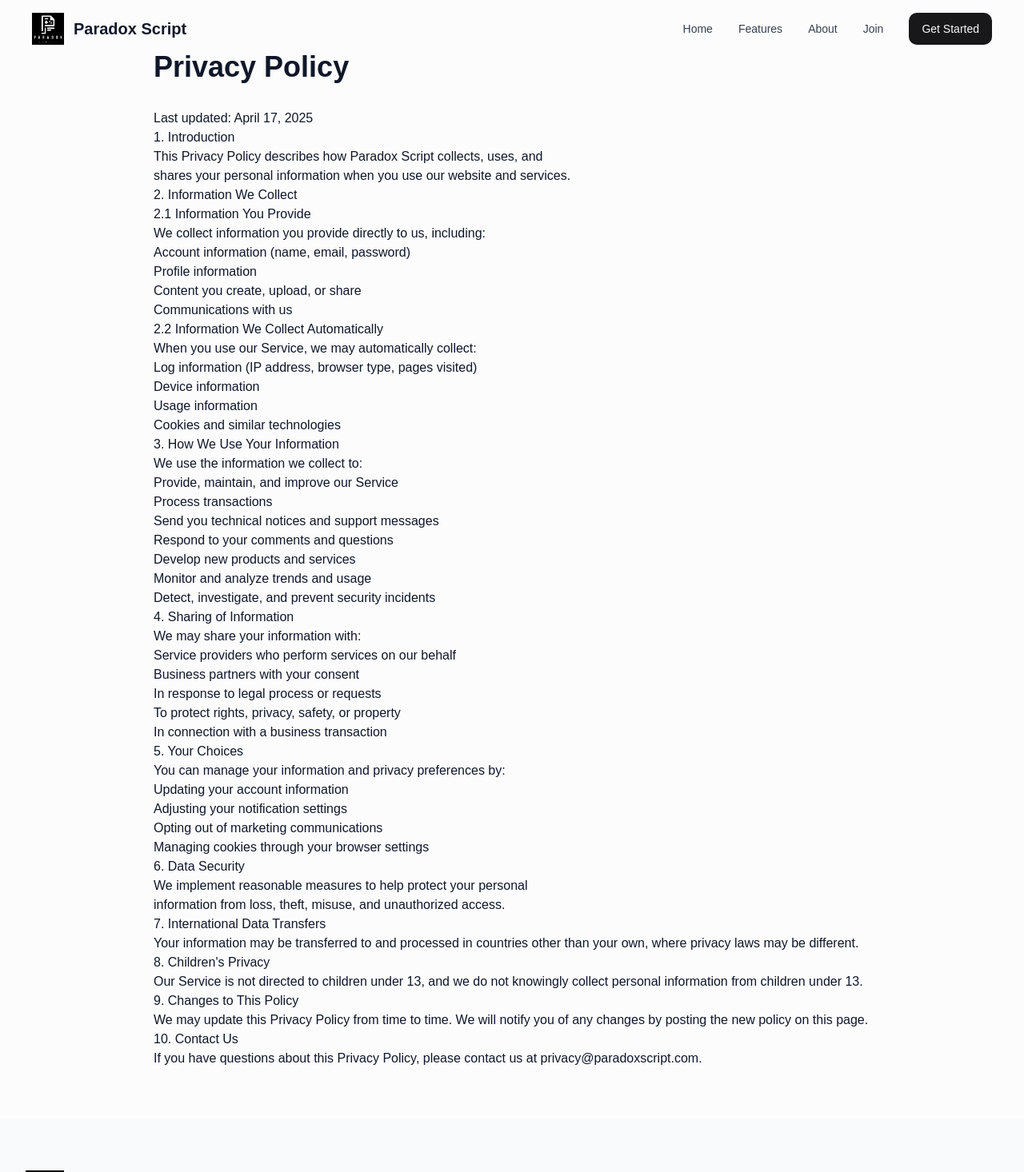
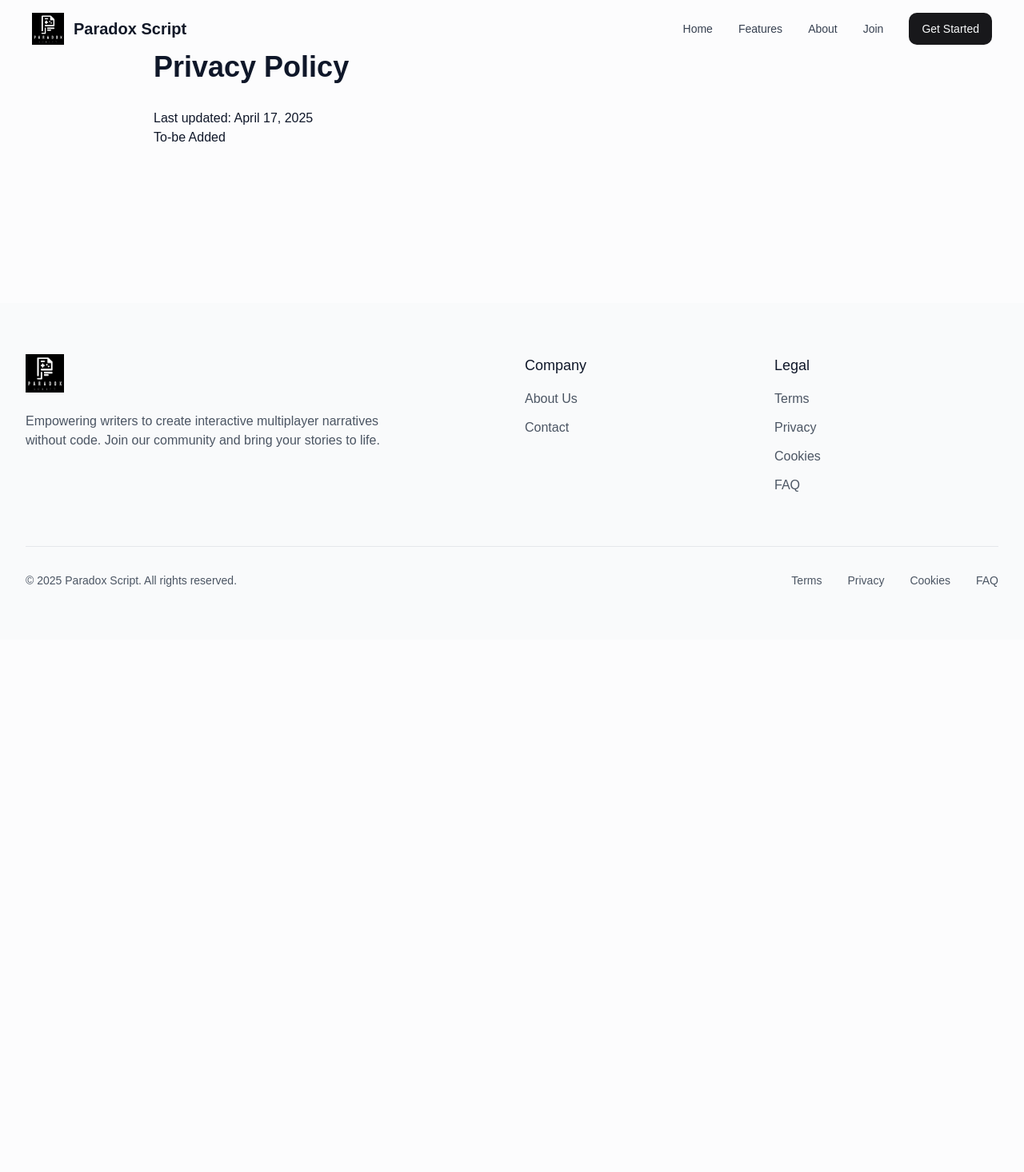
Before and after one commit to JeremyYiuStudent/paradox-script, a React (Vite) app: page /privacy in a window 1280 px wide. Shown: the top 1466 px of the page at 80% size. After the commit the page ends 800 px from the top, so only its background shows below. Built offline with nearby package versions, Linux system fonts and the light colour scheme; a web font is replaced by a local one.

Commit message:
Remove Terms/Privacy

```diff
--- a/src/pages/Privacy.tsx
+++ b/src/pages/Privacy.tsx
@@ -18,73 +18,7 @@ const Privacy = () => {
           <div className="prose prose-lg dark:prose-invert max-w-none">
             <p className="lead">Last updated: {new Date().toLocaleDateString('en-US', { month: 'long', day: 'numeric', year: 'numeric' })}</p>
 
-            <h2>1. Introduction</h2>
-            <p>This Privacy Policy describes how Paradox Script collects, uses, and shares your personal information when you use our website and services.</p>
-
-            <h2>2. Information We Collect</h2>
-            <h3>2.1 Information You Provide</h3>
-            <p>We collect information you provide directly to us, including:</p>
-            <ul>
-              <li>Account information (name, email, password)</li>
-              <li>Profile information</li>
-              <li>Content you create, upload, or share</li>
-              <li>Communications with us</li>
-            </ul>
-
-            <h3>2.2 Information We Collect Automatically</h3>
-            <p>When you use our Service, we may automatically collect:</p>
-            <ul>
-              <li>Log information (IP address, browser type, pages visited)</li>
-              <li>Device information</li>
-              <li>Usage information</li>
-              <li>Cookies and similar technologies</li>
-            </ul>
-
-            <h2>3. How We Use Your Information</h2>
-            <p>We use the information we collect to:</p>
-            <ul>
-              <li>Provide, maintain, and improve our Service</li>
-              <li>Process transactions</li>
-              <li>Send you technical notices and support messages</li>
-              <li>Respond to your comments and questions</li>
-              <li>Develop new products and services</li>
-              <li>Monitor and analyze trends and usage</li>
-              <li>Detect, investigate, and prevent security incidents</li>
-            </ul>
-
-            <h2>4. Sharing of Information</h2>
-            <p>We may share your information with:</p>
-            <ul>
-              <li>Service providers who perform services on our behalf</li>
-              <li>Business partners with your consent</li>
-              <li>In response to legal process or requests</li>
-              <li>To protect rights, privacy, safety, or property</li>
-              <li>In connection with a business transaction</li>
-            </ul>
-
-            <h2>5. Your Choices</h2>
-            <p>You can manage your information and privacy preferences by:</p>
-            <ul>
-              <li>Updating your account information</li>
-              <li>Adjusting your notification settings</li>
-              <li>Opting out of marketing communications</li>
-              <li>Managing cookies through your browser settings</li>
-            </ul>
-
-            <h2>6. Data Security</h2>
-            <p>We implement reasonable measures to help protect your personal information from loss, theft, misuse, and unauthorized access.</p>
-
-            <h2>7. International Data Transfers</h2>
-            <p>Your information may be transferred to and processed in countries other than your own, where privacy laws may be different.</p>
-
-            <h2>8. Children's Privacy</h2>
-            <p>Our Service is not directed to children under 13, and we do not knowingly collect personal information from children under 13.</p>
-
-            <h2>9. Changes to This Policy</h2>
-            <p>We may update this Privacy Policy from time to time. We will notify you of any changes by posting the new policy on this page.</p>
-
-            <h2>10. Contact Us</h2>
-            <p>If you have questions about this Privacy Policy, please contact us at privacy@paradoxscript.com.</p>
+            <h2>To-be Added</h2>
           </div>
         </div>
       </main>
--- a/src/pages/Terms.tsx
+++ b/src/pages/Terms.tsx
@@ -18,40 +18,7 @@ const Terms = () => {
           <div className="prose prose-lg dark:prose-invert max-w-none">
             <p className="lead">Last updated: {new Date().toLocaleDateString('en-US', { month: 'long', day: 'numeric', year: 'numeric' })}</p>
 
-            <h2>1. Introduction</h2>
-            <p>Welcome to Paradox Script. These Terms of Service govern your use of our website and services. By accessing or using Paradox Script, you agree to be bound by these Terms.</p>
-
-            <h2>2. Definitions</h2>
-            <p>"Service" refers to the Paradox Script platform, applications, and tools.</p>
-            <p>"User," "you," and "your" refer to individuals who access or use the Service.</p>
-            <p>"Content" refers to all text, images, audio, video, or other material submitted to or accessible through the Service.</p>
-
-            <h2>3. Account Registration</h2>
-            <p>You may be required to create an account to access certain features of our Service. You are responsible for maintaining the confidentiality of your account credentials and for all activities that occur under your account.</p>
-
-            <h2>4. User Content</h2>
-            <p>You retain ownership of any intellectual property rights you hold in the Content you create using our Service. By submitting Content, you grant us a worldwide, non-exclusive, royalty-free license to use, reproduce, modify, adapt, publish, translate, and distribute it.</p>
-
-            <h2>5. Acceptable Use</h2>
-            <p>You agree not to use the Service for any unlawful purpose or in any way that could damage, disable, or impair the Service. You will not attempt to gain unauthorized access to any part of the Service.</p>
-
-            <h2>6. Termination</h2>
-            <p>We reserve the right to suspend or terminate your access to the Service at any time for any reason without notice.</p>
-
-            <h2>7. Disclaimer of Warranties</h2>
-            <p>The Service is provided "as is" without warranties of any kind, either express or implied.</p>
-
-            <h2>8. Limitation of Liability</h2>
-            <p>In no event shall Paradox Script be liable for any indirect, incidental, special, consequential, or punitive damages.</p>
-
-            <h2>9. Changes to Terms</h2>
-            <p>We reserve the right to modify these Terms at any time. Your continued use of the Service after any such changes constitutes your acceptance of the new Terms.</p>
-
-            <h2>10. Governing Law</h2>
-            <p>These Terms shall be governed by the laws of the State of California without regard to its conflict of law provisions.</p>
-
-            <h2>11. Contact Information</h2>
-            <p>For any questions about these Terms, please contact us at legal@paradoxscript.com.</p>
+            <h2>To-be Added</h2>
           </div>
         </div>
       </main>
```
